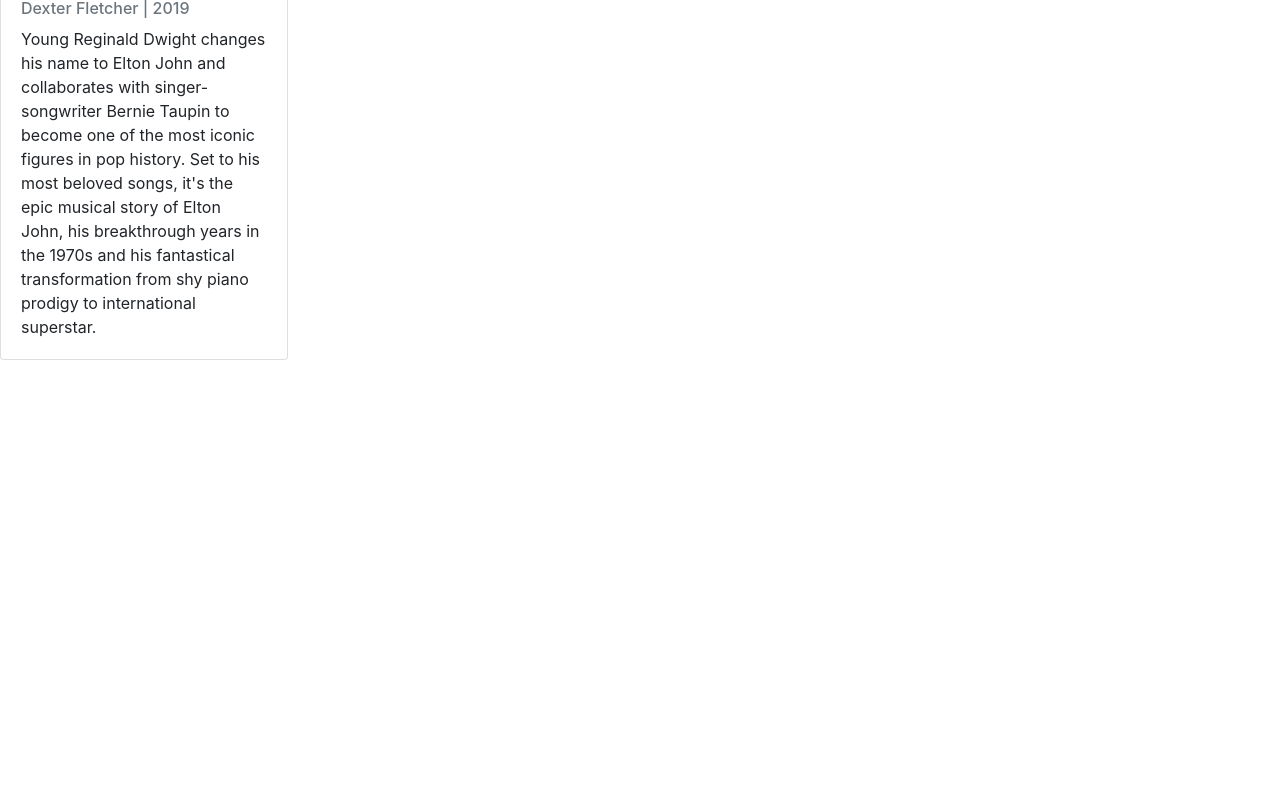
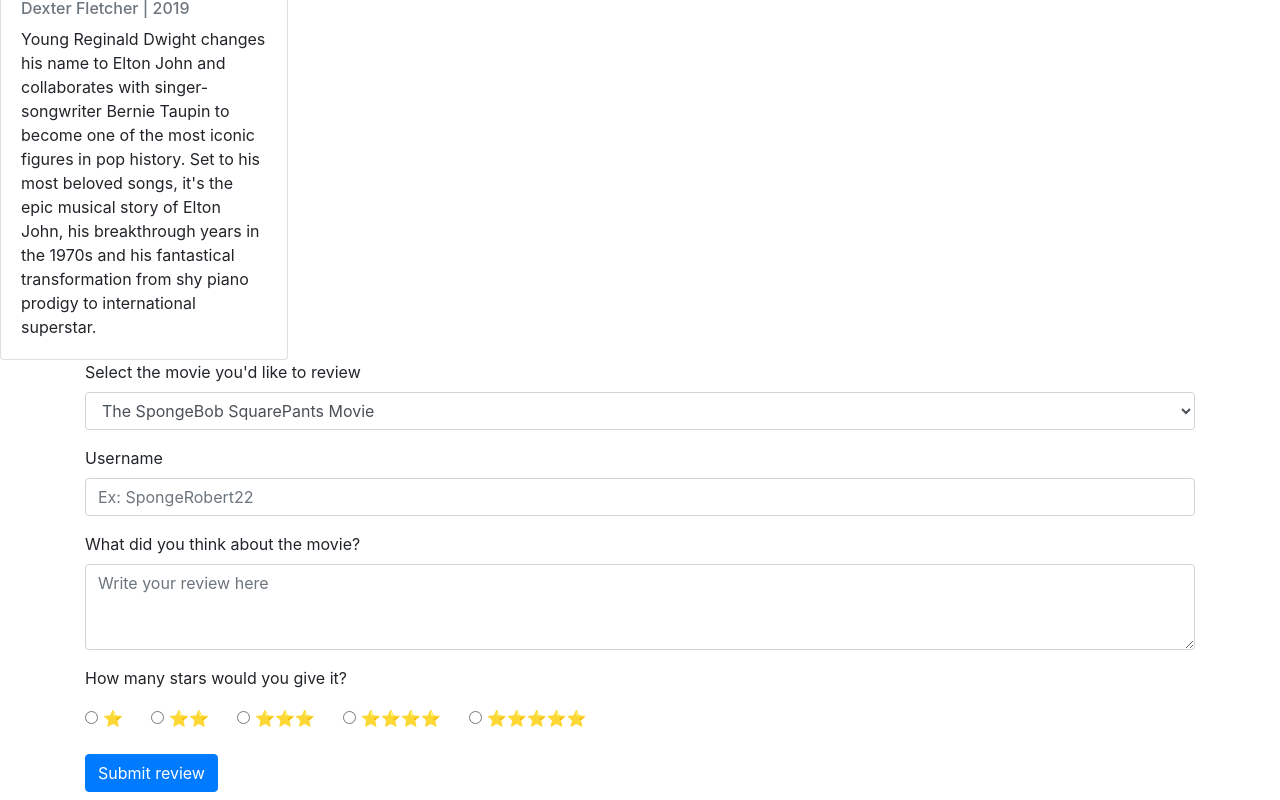
Before and after one commit to radubuc/react-course, a React (Create React App) app in the folder week-2/hw/movie-app/: page / in a window 1280 px wide. Shown: the part 850-1650 px from the top of the page. Before the commit the page ends 1210 px from the top, so only its background shows below. Built offline with nearby package versions, Linux system fonts and the light colour scheme.

Commit message:
Added code in movie list container to get movies to populate.

```diff
--- a/week-2/hw/movie-app/src/components/review-form.js
+++ b/week-2/hw/movie-app/src/components/review-form.js
@@ -10,9 +10,18 @@
         return (
             <form className='container'>
                 <div className="form-group">
+                    <label htmlFor="exampleFormControlSelect1">Select the movie you'd like to review</label>
+                    <select className="form-control" id="exampleFormControlSelect1">
+                        <option>The SpongeBob SquarePants Movie</option>
+                        <option>Carol</option>
+                        <option>Rocketman</option>
+                    </select>
+                </div>
+                <div className="form-group">
                     <label htmlFor="exampleFormControlInput1">Username</label>
                     <input type="text" className="form-control" id="exampleFormControlInput1" placeholder="Ex: SpongeRobert22" />
                 </div>
+
                 <div className="form-group">
                     <label htmlFor="exampleFormControlTextarea1">What did you think about the movie?</label>
                     <textarea className="form-control" id="exampleFormControlTextarea1" rows="3" placeholder="Write your review here"></textarea>
--- a/week-2/hw/movie-app/src/components/review.js
+++ b/week-2/hw/movie-app/src/components/review.js
@@ -21,6 +21,7 @@
         //How do I add reviews to a specific movie?
         let reviews = [
             {
+                movie: "The Spongebob Squarepants Movie",
                 content: "Alec Baldwin has no comment.",
                 username: 'ThinningNotBald63',
                 date: '2-20-2022'
--- a/week-2/hw/movie-app/src/index.js
+++ b/week-2/hw/movie-app/src/index.js
@@ -10,7 +10,7 @@
 ReactDOM.render(
   <div>
     <MovieList />
-    {/* <ReviewForm /> */}
+    <ReviewForm />
   </div>,
 
   document.getElementById('root')
```
Also changed, not shown: week-2/hw/movie-app/src/components/movie-list-container.js (+1 -16 lines), week-2/hw/movie-app/src/components/movie.js (+1 -14 lines).
